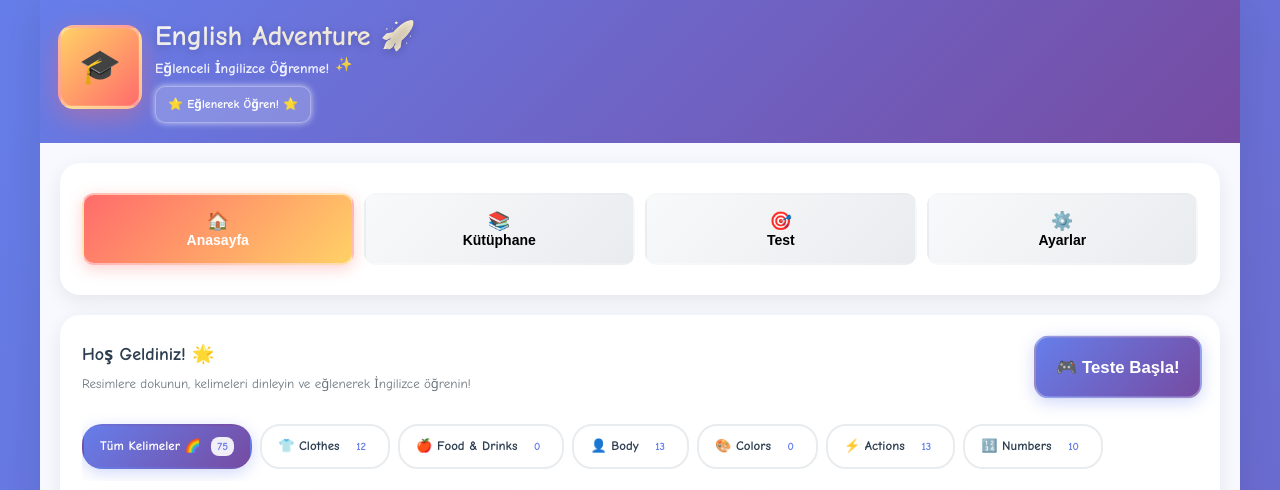
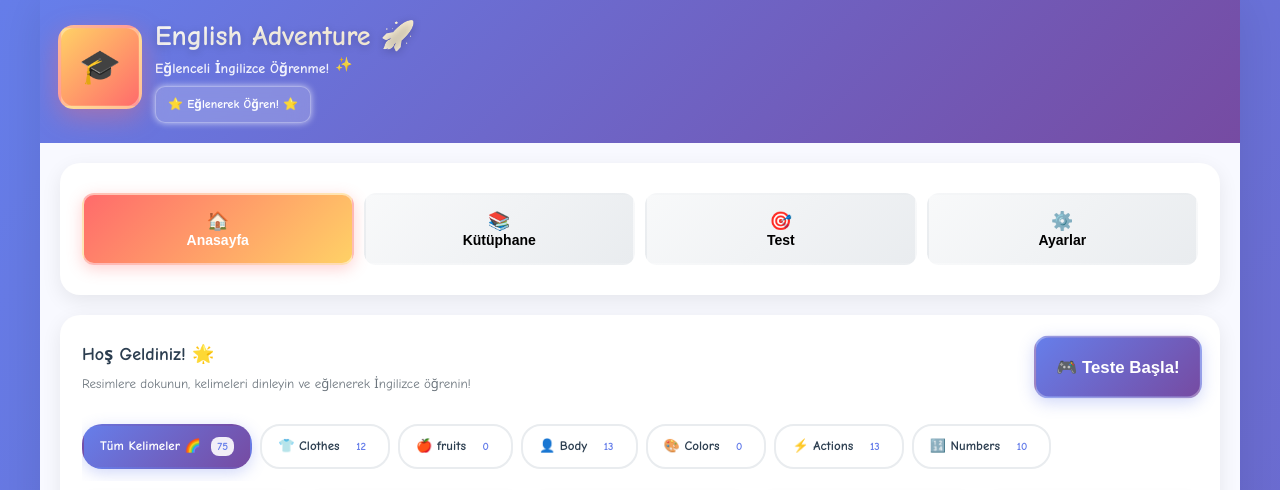
Before and after one commit to meuzunn-creator/-minik-english, a plain HTML site: page index.html in a window 1280 px wide. Shown: the top 490 px of the page. Drawn offline with Linux system fonts and the light colour scheme.

Commit message:
Update index.html

```diff
--- a/index.html
+++ b/index.html
@@ -663,7 +663,7 @@
       <div style="display:flex;align-items:center;justify-content:center;gap:8px;flex-wrap:wrap;font-size:11px">
         <span>🎓 Minikler için İngilizce</span>
         <span style="opacity:0.8">|</span>
-        <span>Designed with ❤️ by M.E.U</span>
+        <span>Designed with by M.E.U</span>
       </div>
     </footer>
   </div>
@@ -979,7 +979,7 @@ let words = [
     id: "Black",
     english: "Black",
     turkce: "siyah",
-    category: "Color",
+    category: "Colors",
     imageURL: "https://png.pngtree.com/png-clipart/20201029/ourmid/pngtree-circle-clipart-black-circle-png-image_2381996.jpg",
     learned: false
   },
@@ -987,7 +987,7 @@ let words = [
     id: "White",
     english: "White",
     turkce: "Beyaz",
-    category: "Color",
+    category: "Colors",
     imageURL: "https://w7.pngwing.com/pngs/698/1004/png-transparent-chanel-white-circle-area-angle-circles-angle-white-text-thumbnail.png",
     learned: false
   },
@@ -995,7 +995,7 @@ let words = [
     id: "Gray",
     english: "Gray",
     turkce: "Gri",
-    category: "Color",
+    category: "Colors",
     imageURL: "https://avatars.mds.yandex.net/i?id=abbe6591f1b4cd42737872c87689d9bfd637d2c2-4255743-images-thumbs&n=13",
     learned: false
   },
@@ -1003,7 +1003,7 @@ let words = [
     id: "Brown",
     english: "Brown",
     turkce: "Kahverengi",
-    category: "Color",
+    category: "Colors",
     imageURL: "https://encrypted-tbn0.gstatic.com/images?q=tbn:ANd9GcThSf5FsI7RTDjh5rJ5V-tvjYEy9DzsmUQBSA&s",
     learned: false
   },
@@ -1011,7 +1011,7 @@ let words = [
     id: "Purple",
     english: "Purple",
     turkce: "Mor",
-    category: "Color",
+    category: "Colors",
     imageURL: "https://images.emojiterra.com/google/noto-emoji/unicode-15/color/512px/1f7e3.png",
     learned: false
   },
@@ -1019,7 +1019,7 @@ let words = [
     id: "Blue",
     english: "Blue",
     turkce: "Mavi",
-    category: "Color",
+    category: "Colors",
     imageURL: "https://www.rowsignsandgraphics.com/wp-content/uploads/2021/09/Circle-Blue-Inset-notext.jpg",
     learned: false
   },
@@ -1027,7 +1027,7 @@ let words = [
     id: "Green",
     english: "Green",
     turkce: "Yeşil",
-    category: "Color",
+    category: "Colors",
     imageURL: "https://static.wikia.nocookie.net/speed-city/images/c/c6/GreenCircleIMG.png/revision/latest?cb=20190304214856",
     learned: false
   },
@@ -1035,7 +1035,7 @@ let words = [
     id: "Yellow",
     english: "Yellow",
     turkce: "Sarı",
-    category: "Color",
+    category: "Colors",
     imageURL: "https://png.pngtree.com/png-clipart/20201029/ourmid/pngtree-circle-clipart-yellow-circle-png-image_2381940.jpg",
     learned: false
   },
@@ -1043,7 +1043,7 @@ let words = [
     id: "Orange",
     english: "Orange",
     turkce: "Turuncu",
-    category: "Color",
+    category: "Colors",
     imageURL: "https://images.emojiterra.com/twitter/v14.0/1024px/1f7e0.png",
     learned: false
   },
@@ -1051,7 +1051,7 @@ let words = [
     id: "Red",
     english: "Red",
     turkce: "Kırmızı",
-    category: "Color",
+    category: "Colors",
     imageURL: "https://encrypted-tbn0.gstatic.com/images?q=tbn:ANd9GcRYq2NbbOY2ffDf-kHHhKD54pGkVBG9H3gdAA&s",
     learned: false
   },
@@ -1059,7 +1059,7 @@ let words = [
     id: "Pink",
     english: "Pink",
     turkce: "Pembe",
-    category: "Color",
+    category: "Colors",
     imageURL: "https://encrypted-tbn0.gstatic.com/images?q=tbn:ANd9GcQiuUskfJkMP5qBhdoMrdOdfXvJ7wj3HQqvog&s",
     learned: false
   },
@@ -1284,7 +1284,7 @@ let words = [
 const categories = {
   "all": { name: "Tüm Kelimeler 🌈", description: "Tüm kelimeler" },
   "clothes": { name: "👕 Clothes", description: "Giyim eşyaları" },
-  "food": { name: "🍎 Food & Drinks", description: "Yiyecek ve İçecekler" },
+  "food": { name: "🍎 fruits", description: "Yiyecek ve İçecekler" },
   "body": { name: "👤 Body", description: "Vücut bölümleri" },
   "colors": { name: "🎨 Colors", description: "Renkler" },
   "actions": { name: "⚡ Actions", description: "Eylemler" },
```
